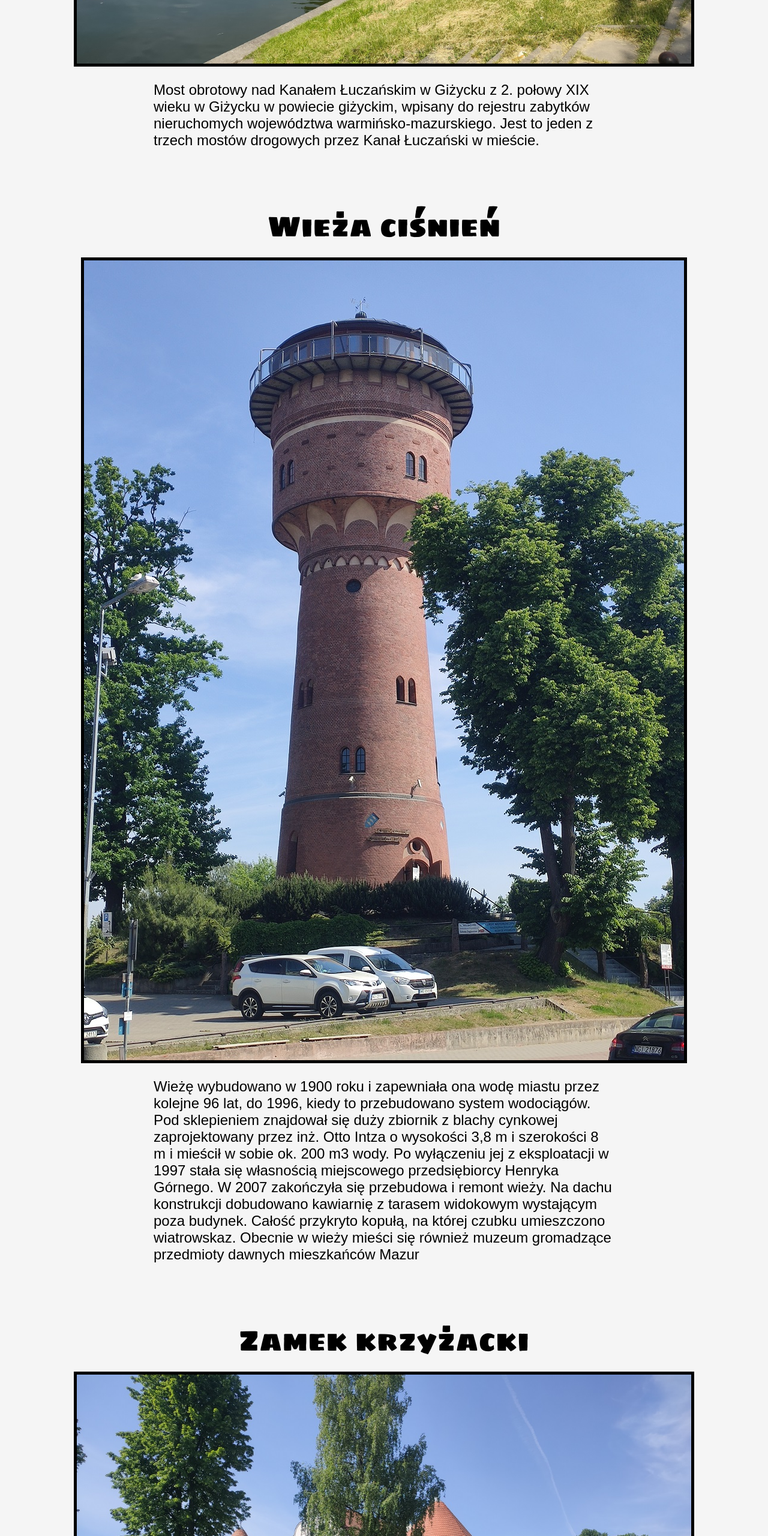
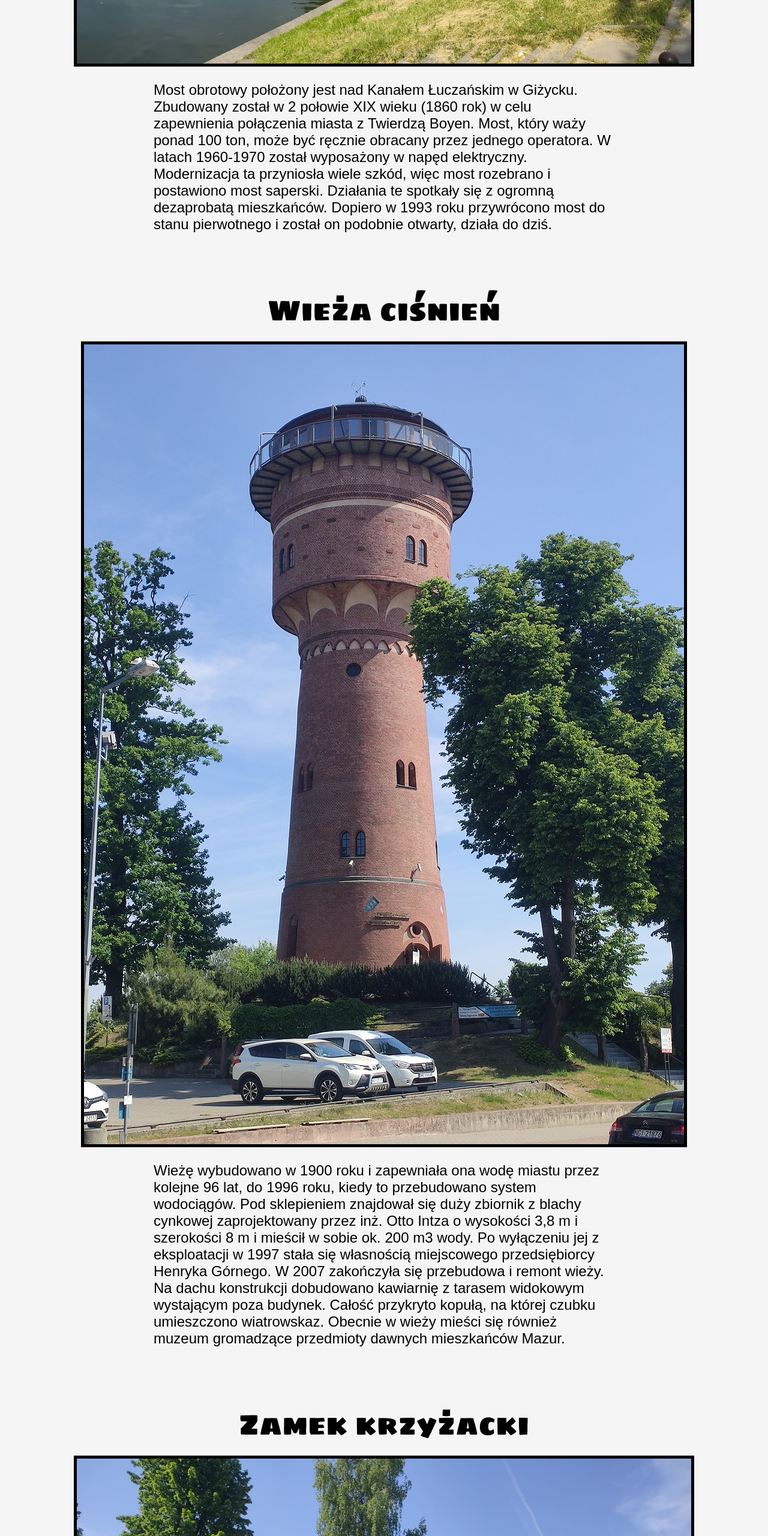
Before and after one commit to zxcv323/gizycko, a plain HTML site: page index.html in a window 1280 px wide. Shown: the part 920-3480 px from the top of the page at 60% size. Drawn offline with Linux system fonts and the light colour scheme.

Commit message:
Update index.html

```diff
--- a/index.html
+++ b/index.html
@@ -15,14 +15,14 @@
                 <header>Most obrotowy</header>
                 <img src="zdj/most2.jpg">
                 <p>
-                    Most obrotowy nad Kanałem Łuczańskim w Giżycku z 2. połowy XIX wieku w Giżycku w powiecie giżyckim, wpisany do rejestru zabytków nieruchomych województwa warmińsko-mazurskiego. Jest to jeden z trzech mostów drogowych przez Kanał Łuczański w mieście.
+                    Most obrotowy położony jest nad Kanałem Łuczańskim w Giżycku. Zbudowany został w 2 połowie XIX wieku  (1860 rok) w celu zapewnienia połączenia miasta z Twierdzą Boyen. Most, który waży ponad 100 ton, może być ręcznie obracany przez jednego operatora. W latach 1960-1970 został wyposażony w napęd elektryczny. Modernizacja ta przyniosła wiele szkód, więc most rozebrano i postawiono most saperski. Działania te spotkały się z ogromną dezaprobatą mieszkańców. Dopiero w 1993 roku przywrócono most do stanu pierwotnego i został on podobnie otwarty, działa do dziś.
                 </p>
             </article>
             <article>
                 <header>Wieża ciśnień</header>
                 <img src="zdj/wieza1.jpg">
                 <p>
-                    Wieżę wybudowano w 1900 roku i zapewniała ona wodę miastu przez kolejne 96 lat, do 1996, kiedy to przebudowano system wodociągów. Pod sklepieniem znajdował się duży zbiornik z blachy cynkowej zaprojektowany przez inż. Otto Intza o wysokości 3,8 m i szerokości 8 m i mieścił w sobie ok. 200 m3 wody. Po wyłączeniu jej z eksploatacji w 1997 stała się własnością miejscowego przedsiębiorcy Henryka Górnego. W 2007 zakończyła się przebudowa i remont wieży. Na dachu konstrukcji dobudowano kawiarnię z tarasem widokowym wystającym poza budynek. Całość przykryto kopułą, na której czubku umieszczono wiatrowskaz. Obecnie w wieży mieści się również muzeum gromadzące przedmioty dawnych mieszkańców Mazur
+                    Wieżę wybudowano w 1900 roku i zapewniała ona wodę miastu przez kolejne 96 lat, do 1996 roku, kiedy to przebudowano system wodociągów. Pod sklepieniem znajdował się duży zbiornik z blachy cynkowej zaprojektowany przez inż. Otto Intza o wysokości 3,8 m i szerokości 8 m i mieścił w sobie ok. 200 m3 wody. Po wyłączeniu jej z eksploatacji w 1997 stała się własnością miejscowego przedsiębiorcy Henryka Górnego. W 2007 zakończyła się przebudowa i remont wieży. Na dachu konstrukcji dobudowano kawiarnię z tarasem widokowym wystającym poza budynek. Całość przykryto kopułą, na której czubku umieszczono wiatrowskaz. Obecnie w wieży mieści się również muzeum gromadzące przedmioty dawnych mieszkańców Mazur.
                 </p>
             </article>
             <article>
@@ -46,7 +46,7 @@
                 <header>Kościół ewangelicki w Giżycku</header>
                 <img src="zdj/kosciol1.jpg">
                 <p>
-                    Kościół ewangelicko-augsburski z 1827 roku. Jest główną świątynią parafii ewangelickiej w Giżycku, w diecezji mazurskiej Kościoła Ewangelicko-Augsburskiego w RP. W 1881 doszło do przebudowy świątyni na styl neoklasycystyczny. Dokonano powiększenia okien i dobudowano zakrystię oraz apsydę. We wnętrzu umieszczono nową ambonę i ołtarz z obrazem przedstawiającym Jezusa Chrystusa, autorstwa Karla Gottfrieda Pfannschmidta z Berlina
+                    Kościół ewangelicko-augsburski z 1827 roku. Jest główną świątynią parafii ewangelickiej w Giżycku, w diecezji mazurskiej Kościoła Ewangelicko-Augsburskiego w RP. W 1881 roku doszło do przebudowy świątyni na styl neoklasycystyczny. Dokonano powiększenia okien i dobudowano zakrystię oraz apsydę. We wnętrzu umieszczono nową ambonę i ołtarz z obrazem przedstawiającym Jezusa Chrystusa, autorstwa Karla Gottfrieda Pfannschmidta z Berlina.
                 </p>
             </article>
         </section>
```
